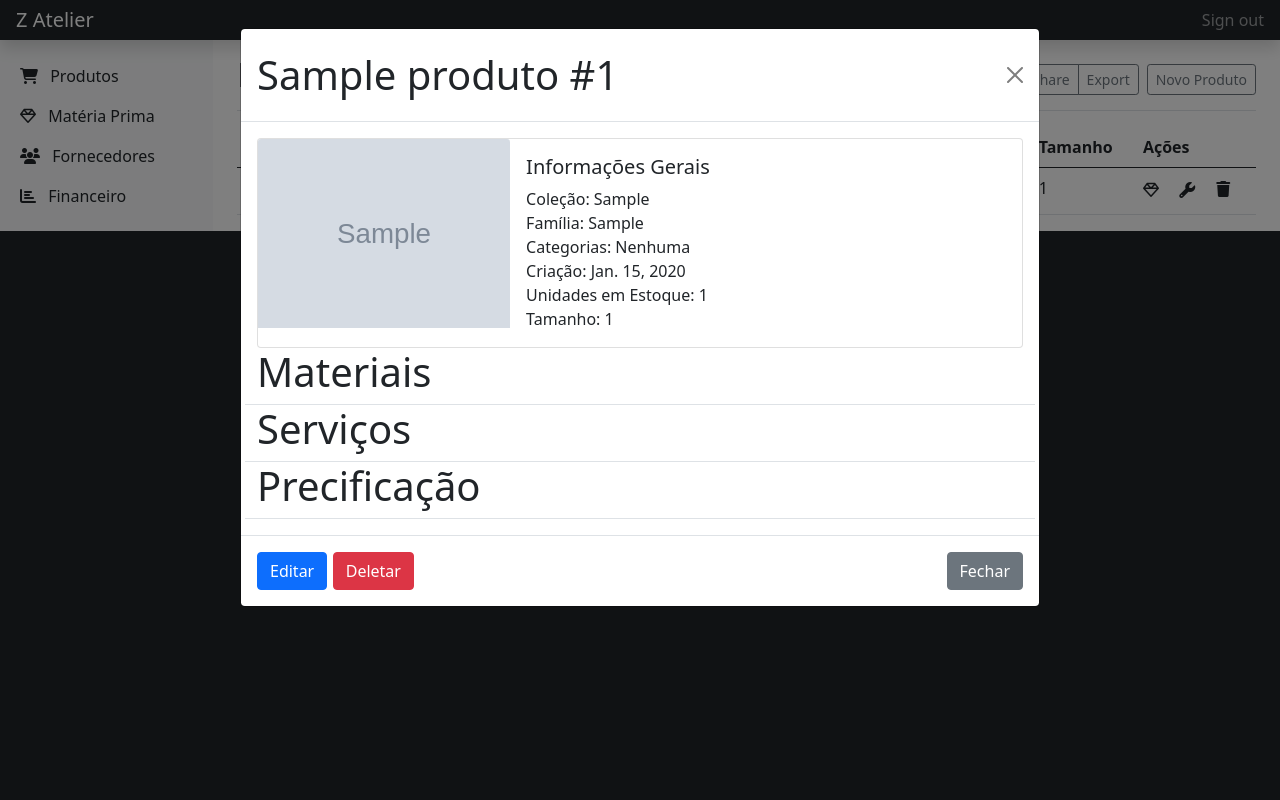
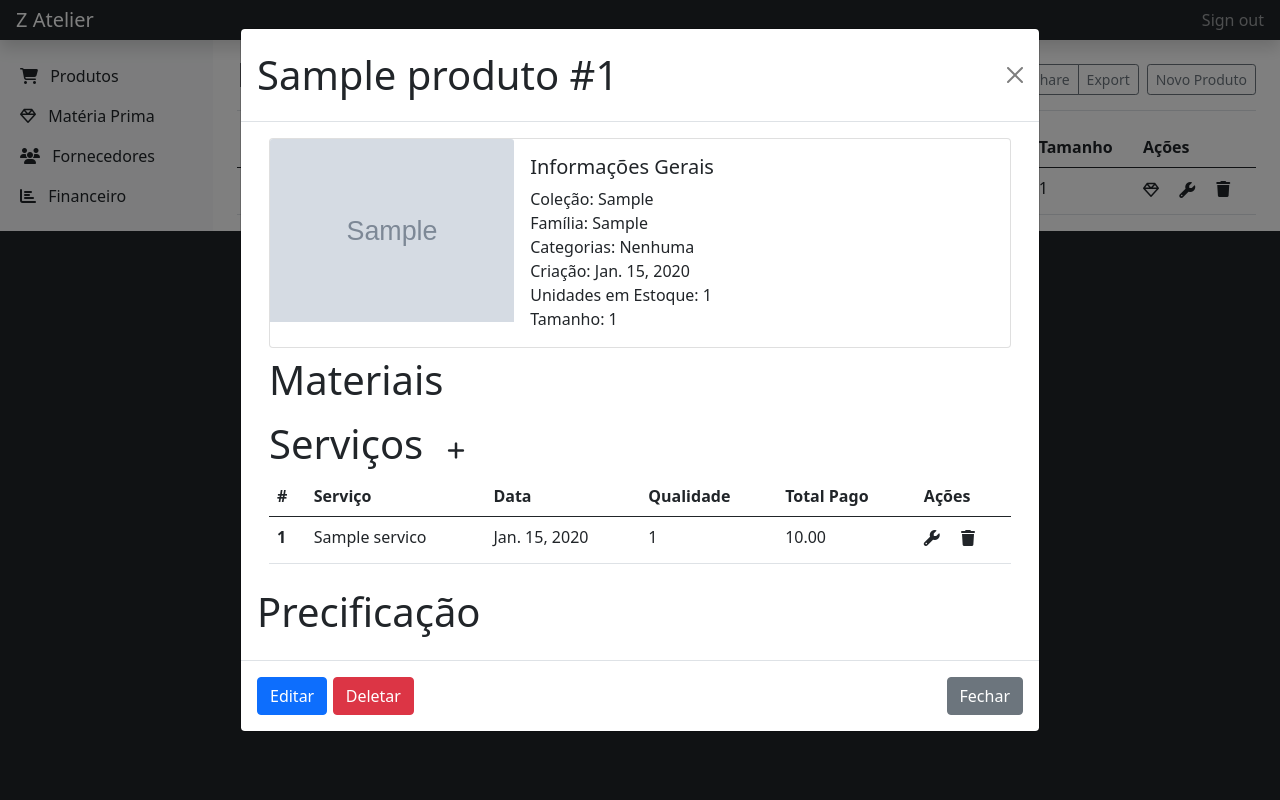
Before and after one commit to h-zanetti/jewelry-manager, a Django app: page / in a window 1280 px wide, after a click that opens the changed part. Run offline with Django 3.2, Linux system fonts and the light colour scheme; a user stored in the database is signed in; tables that the repository leaves empty hold one stand-in row (values such as "Sample post"); grey boxes marked "Sample" are stand-in pictures; some libraries are stand-ins or nearby versions.

Commit message:
Criada relação entre serviços e produtos close #6

```diff
--- a/webdev/produtos/models.py
+++ b/webdev/produtos/models.py
@@ -1,5 +1,6 @@
 from django.db import models
 from django.utils.translation import gettext_lazy as _
+from webdev.fornecedores.models import Servico
 
 class Categoria(models.Model):
     nome = models.CharField(_('Categoria'), max_length=150, unique=True)
@@ -16,6 +17,7 @@ class Produto(models.Model):
     data_criacao = models.DateField(_('Data de Criação'), blank=True, null=True)
     unidades = models.IntegerField(_("Unidades em Estoque"), default=0)
     tamanho = models.IntegerField(_("Tamanho"), blank=True, null=True)
+    servicos = models.ManyToManyField(Servico, verbose_name=_("Serviços"), blank=True)
 
     def __str__(self):
         return self.nome
--- a/webdev/produtos/templates/produtos/estoque_produtos.html
+++ b/webdev/produtos/templates/produtos/estoque_produtos.html
@@ -55,7 +55,8 @@
                             <button type="button" class="btn-close" data-bs-dismiss="modal" aria-label="Close"></button>
                           </div>
                           <div class="modal-body">
-                            <div class="row">
+                            <!-- Informações Gerais -->
+                            <div class="row mb-2 mx-0 gy-0">
                               <div class="col-md-12">
                                 <div class="card" style="flex-direction: row">
                                   <div class="card-img-top" style="width: 33%">
@@ -74,13 +75,69 @@
                                   </div>
                                 </div>
                               </div>
-                              <div class="col-md-12 border-bottom">
+                            </div>
+                            <!-- Materiais -->
+                            <div class="row mb-2 mx-0 gy-0">
+                              <div class="col-md-12">
                                 <h1 class="display-6">Materiais</h1>
                               </div>
-                              <div class="col-md-12 border-bottom">
-                                <h1 class="display-6">Serviços</h1>
+                            </div>
+                            <!-- Serviços -->
+                            <div class="row mb-2 mx-0 gy-0">
+                              <div class="col-md-12">
+                                <div class="row">
+                                  <div class="col-auto">
+                                      <h1 class="display-6">Serviços</h1>
+                                  </div>
+                                  <div class="col-auto align-self-center pt-1">
+                                      <a href="{% url 'produtos:adicionar_servico' produto.id %}" class="link-dark align-top">
+                                          <i class="fas fa-plus fa-lg"></i>
+                                      </a>
+                                  </div>
+                                </div>
                               </div>
-                              <div class="col-md-12 border-bottom">
+                              <div class="col-md-12">
+                                <table class="table">
+                                  <thead>
+                                    <tr>
+                                        <th scope="col">#</th>
+                                        <th scope="col">Serviço</th>
+                                        <th scope="col">Data</th>
+                                        <th scope="col">Qualidade</th>
+                                        <th scope="col">Total Pago</th>
+                                        <th scope="col">Ações</th>
+                                    </tr>
+                                  </thead>
+                                  <tbody>
+                                      {% for servico in produto.servicos.all %}
+                                      <tr>
+                                          <th scope="col">{{ servico.id }}</th>
+                                          <td>{{ servico.nome }}</td>
+                                          <td>{{ servico.data }}</td>
+                                          <td>{{ servico.qualidade }}</td>
+                                          <td>{{ servico.total_pago }}</td>
+                                          <td>
+                                              <ul class="list-inline">
+                                                  <li class="list-inline-item me-2">
+                                                      <a href="{% url 'fornecedores:editar_servico' servico.id %}"><i class="fas fa-wrench link-dark"></i></a>
+                                                  </li>
+                                                  <li class="list-inline-item ms-2">
+                                                    <form action="{% url 'fornecedores:deletar_servico' servico.id %}" method="POST">
+                                                      {% csrf_token %}
+                                                        <button type="submit" class="btn p-0 pb-1"><i class="fas fa-trash link-dark"></i></button>
+                                                    </form>
+                                                  </li>
+                                              </ul>
+                                          </td>
+                                      </tr>
+                                      {% endfor %}
+                                  </tbody>
+                                </table>
+                              </div>
+                            </div>
+                            <!-- Precificação -->
+                            <div class="row">
+                              <div class="col-md-12">
                                 <h1 class="display-6">Precificação</h1>
                               </div>
                             </div>
--- a/webdev/produtos/urls.py
+++ b/webdev/produtos/urls.py
@@ -8,4 +8,5 @@ urlpatterns = [
     path('novo/', views.novo_produto, name='novo_produto'),
     path('editar/<int:produto_id>', views.editar_produto, name='editar_produto'),
     path('deletar/<int:produto_id>', views.deletar_produto, name='deletar_produto'),
+    path('adicionar_servico/<int:produto_id>', views.adicionar_servico, name='adicionar_servico'),
 ]
--- a/webdev/produtos/views.py
+++ b/webdev/produtos/views.py
@@ -1,9 +1,11 @@
 from django.shortcuts import render, redirect
 from django.urls import reverse
 from django.http import HttpResponseRedirect, Http404
+from django.contrib.auth.decorators import login_required
 from .models import Produto, Categoria
 from .forms import ProdutoForm, CategoriaForm
-from django.contrib.auth.decorators import login_required
+from webdev.fornecedores.models import Servico
+from webdev.fornecedores.forms import ServicoForm
 
 @login_required
 def novo_produto(request):
@@ -57,3 +59,26 @@ def estoque(request):
         'produtos': Produto.objects.all()
     }
     return render(request, 'produtos/estoque_produtos.html', context)
+
+@login_required
+def adicionar_servico(request, produto_id):
+    try:
+        produto = Produto.objects.get(id=produto_id)
+    except:
+        raise Http404('Produto não encontrado')
+
+    if request.method == 'POST':
+        form = ServicoForm(request.POST)
+        if form.is_valid():
+            servico = form.save()
+            produto.servicos.add(servico)
+            return redirect('produtos:estoque_produtos')
+    else:
+        form = ServicoForm()
+
+    context = {
+        'title': f'Adicionar serviço ao produto {produto.nome} #{produto.id}',
+        'form': form
+    }
+
+    return render(request, 'fornecedores/servico_form.html', context)
```
Also changed, not shown: webdev/fornecedores/templates/fornecedores/meus_fornecedores.html (+5 -5 lines), webdev/produtos/tests/test_produtos_get.py (+1 -1 lines), webdev/produtos/tests/test_servicos_dos_produtos.py (added, +85 -0 lines), webdev/produtos/forms.py (line endings or trailing spaces), webdev/produtos/migrations/0005_produto_servicos.py (added).
